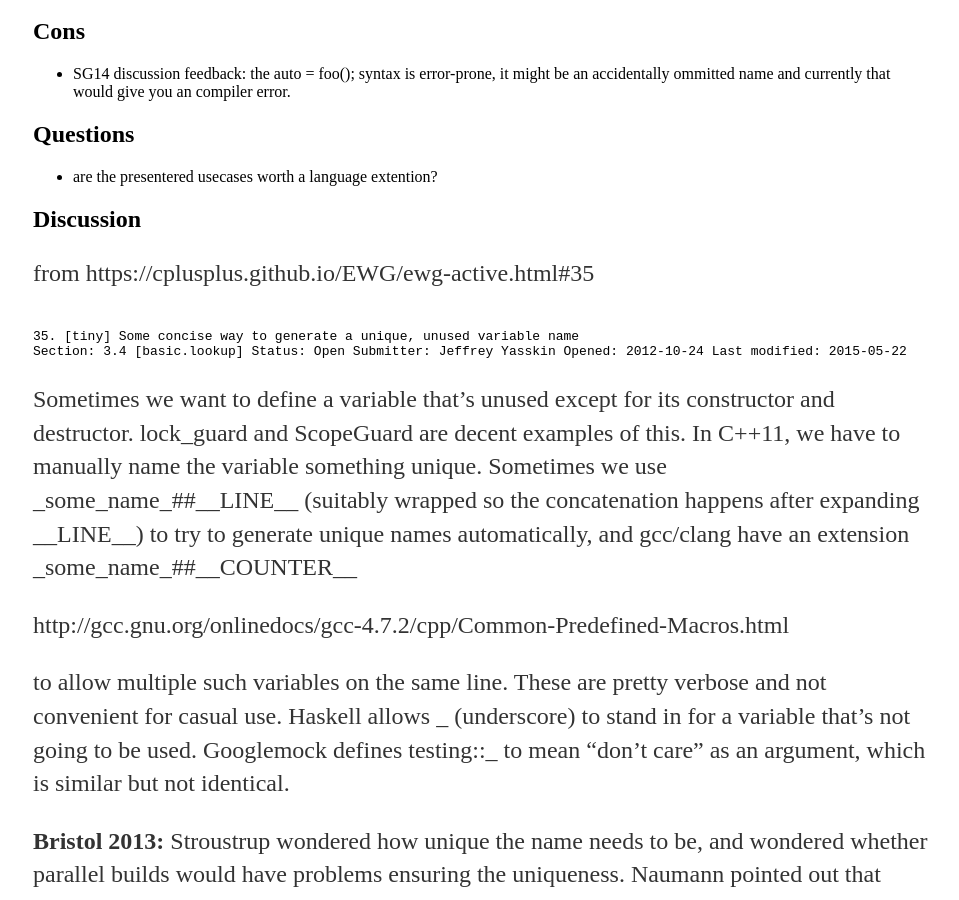
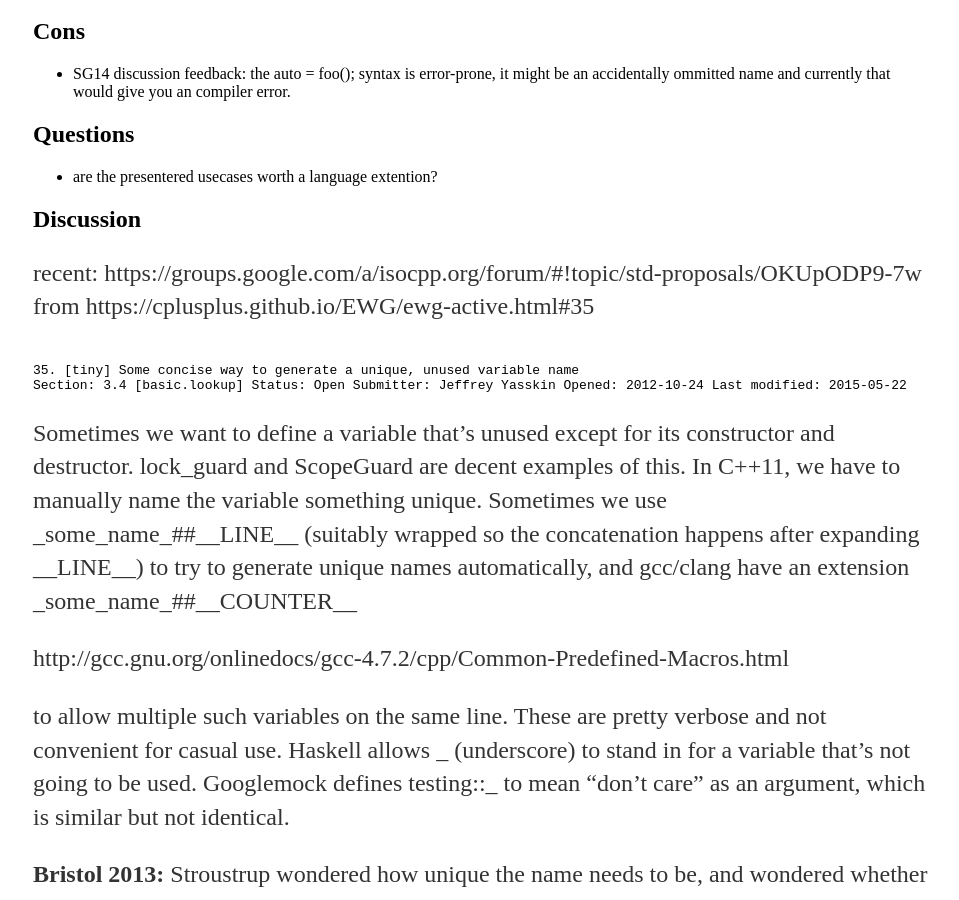
Before and after one commit to janwilmans/janwilmans.github.io, a Jekyll site: the page built from auto.md, in a window 1280 px wide and 900 px high, scrolled down 1736 px. Shown: the whole window, without its empty margins (159-1118 px from the left). Built offline with Jekyll 4.4.1, drawn with Linux system fonts in a browser that asks for light colours; our own code applies the rules of GitHub Pages for plain Markdown files; some of the changed lines change nothing that is shown.

Commit message:
Update auto.md

````diff
--- a/auto.md
+++ b/auto.md
@@ -96,6 +96,7 @@ Appearently, this could be useful in TMP to add anonymous member functions to a
 - are the presentered usecases worth a language extention?
 
 ## Discussion
+recent: https://groups.google.com/a/isocpp.org/forum/#!topic/std-proposals/OKUpODP9-7w
 from https://cplusplus.github.io/EWG/ewg-active.html#35
 ```
 
````
